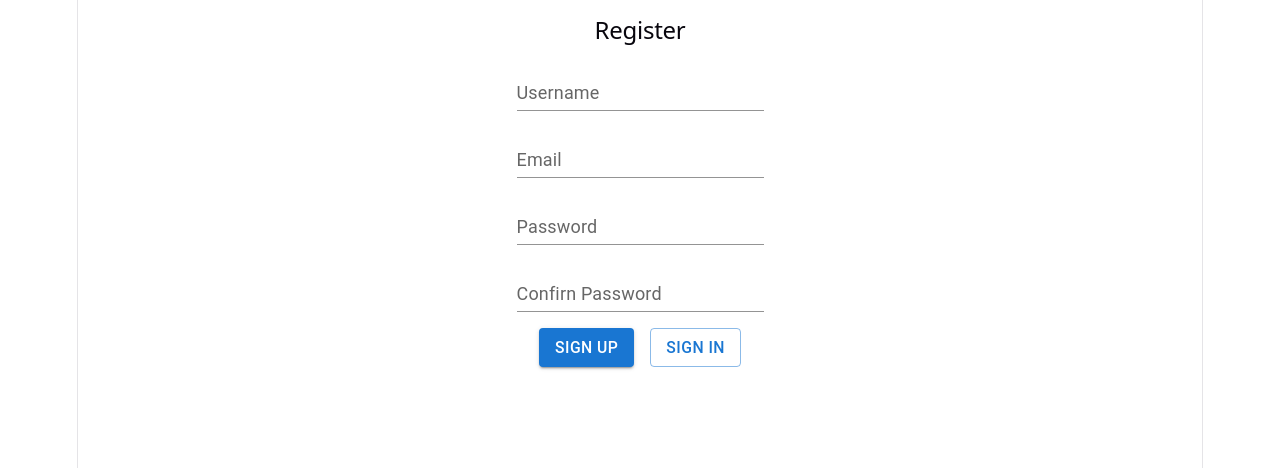
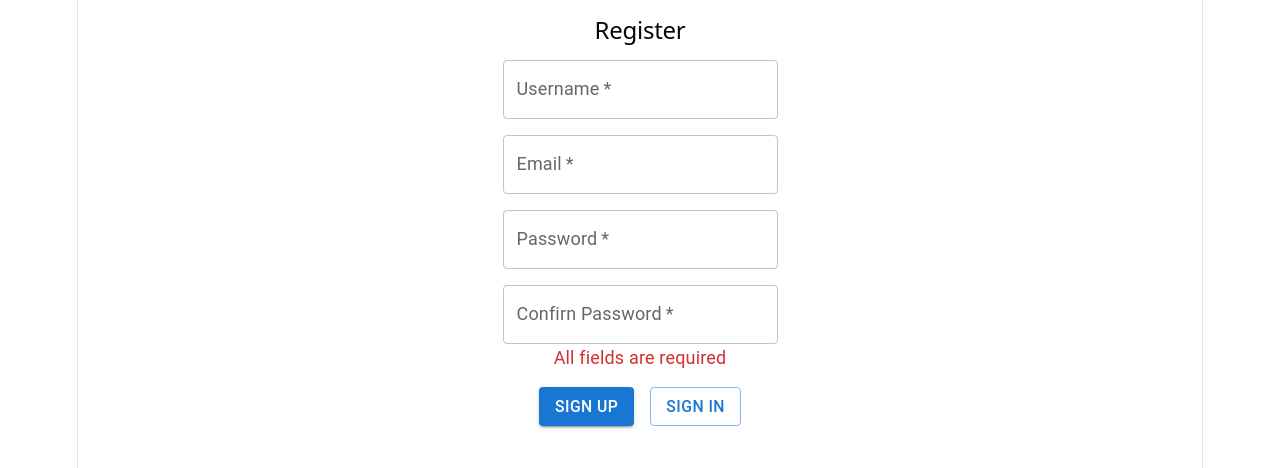
Before and after one commit to ArunSelvaraj191/sep-26-fe, a React (Vite) app: page /register in a window 1280 px wide. Both pictures are taken after a click on the button "SIGN UP". Shown: the top 468 px of the page. Built offline with nearby package versions, Linux system fonts and the light colour scheme.

Commit message:
Added the register onchange and onclick changes

```diff
--- a/package.json
+++ b/package.json
@@ -14,6 +14,7 @@
     "@emotion/styled": "^11.14.1",
     "@mui/icons-material": "^9.4.0",
     "@mui/material": "^9.4.0",
+    "axios": "^1.20.0",
     "react": "^19.2.8",
     "react-dom": "^19.2.8",
     "react-router-dom": "^7.18.3"
--- a/src/modules/Register.jsx
+++ b/src/modules/Register.jsx
@@ -1,9 +1,40 @@
-import { Box, Button, TextField } from "@mui/material";
-import { useEffect } from "react";
+import { Box, Button, TextField, Typography } from "@mui/material";
+import { useEffect, useState } from "react";
 import { useNavigate } from "react-router-dom";
+import axios from 'axios'
 
 const Register = () => {
   const navigate = useNavigate();
+  const [userDetails,setUserDetails] = useState({
+    username : "",
+    email :"",
+    password : "",
+    cpassword :""
+  });
+  const [error,setError] = useState(false);
+  const [errorMsg,setErrorMsg] = useState("")
+
+  const handleChange = (event) => {
+    const {name, value } = event.target;
+    console.log("value =>",name, value)
+    setUserDetails((prev)=> ({...prev,[name] : value}))
+  }
+
+  const handleSignup = () => {
+    console.log("userDetails =>",userDetails)
+    if(!userDetails.username || !userDetails.email || !userDetails.password || !userDetails.cpassword){
+      setError(true);
+      setErrorMsg("All fields are required");
+    }
+    else if(userDetails.password != userDetails.cpassword){
+      setError(true);
+      setErrorMsg("Password doesn't match");
+    }
+    else{
+      setError(false)
+    }
+  }
+
   useEffect(() => {
     console.log("Register component mounted");
     return () => {
@@ -17,25 +48,34 @@ const Register = () => {
       </Box>
       <Box sx={{ mt: 2 }}>
         <TextField
-          variant="standard"
+        required
+          variant="outlined"
           label="Username"
           placeholder="Enter your username"
+          name = "username"
+          value = {userDetails.username}
+          onChange={handleChange}
         />
       </Box>
       <Box sx={{ mt: 2 }}>
         <TextField
-          variant="standard"
+        required
+        name="email"
+          value = {userDetails.email}
+          variant="outlined"
           label="Email"
           placeholder="Enter your email"
+          onChange={handleChange}
         />
       </Box>
       <Box sx={{ mt: 2 }}>
-        <TextField variant="standard" label="Password" />
+        <TextField required type="password" name="password" value = {userDetails.password} variant="outlined" label="Password" onChange={handleChange} />
       </Box>
       <Box sx={{ mt: 2 }}>
-        <TextField variant="standard" label="Confirn Password" />
+        <TextField required type="password" name='cpassword' value = {userDetails.cpassword} variant="outlined" label="Confirn Password" onChange={handleChange} />
       </Box>
-      <Button sx={{ mt: 2 }} variant="contained">
+      {error && <Typography variant="body1" color="error">{errorMsg}</Typography>}
+      <Button sx={{ mt: 2 }} variant="contained" onClick={handleSignup}>
         Sign up
       </Button>
       <Button
```
